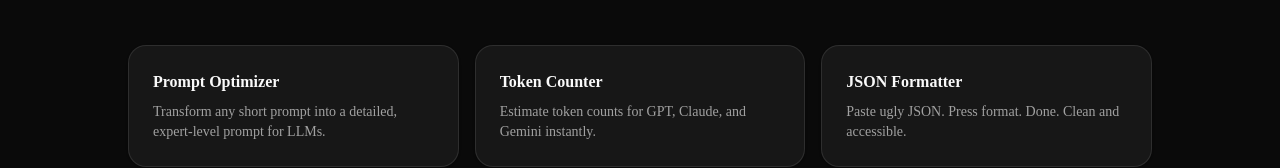
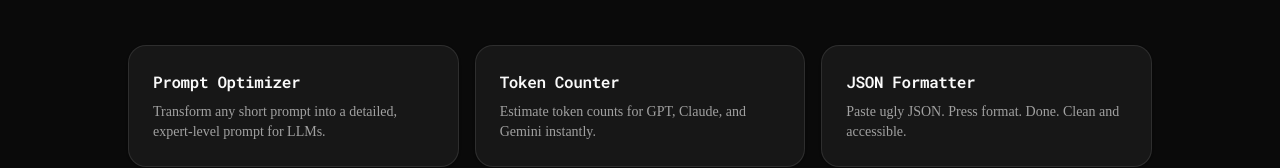
Before and after one commit to shreyamdash/devboost-ai, a Next.js app: page / in a window 1280 px wide. Shown: the part 554-722 px from the top of the page. Built offline with nearby package versions, Linux system fonts and the light colour scheme.

Commit message:
Update font styles on feature cards

```diff
--- a/app/page.tsx
+++ b/app/page.tsx
@@ -29,15 +29,15 @@ export default function Home() {
 
       <div className="grid gap-4 sm:grid-cols-2 lg:grid-cols-3 w-full max-w-5xl text-left">
         <Link href="/prompt-optimizer" className="group relative rounded-2xl border bg-card p-6 hover:border-foreground/20 transition-colors shadow-sm">
-          <h3 className="font-bold mb-2">Prompt Optimizer</h3>
+          <h3 className="font-mono font-semibold tracking-tight mb-2">Prompt Optimizer</h3>
           <p className="text-sm text-muted-foreground">Transform any short prompt into a detailed, expert-level prompt for LLMs.</p>
         </Link>
         <Link href="/token-counter" className="group relative rounded-2xl border bg-card p-6 hover:border-foreground/20 transition-colors shadow-sm">
-          <h3 className="font-bold mb-2">Token Counter</h3>
+          <h3 className="font-mono font-semibold tracking-tight mb-2">Token Counter</h3>
           <p className="text-sm text-muted-foreground">Estimate token counts for GPT, Claude, and Gemini instantly.</p>
         </Link>
         <Link href="/json-formatter" className="group relative rounded-2xl border bg-card p-6 hover:border-foreground/20 transition-colors shadow-sm">
-          <h3 className="font-bold mb-2">JSON Formatter</h3>
+          <h3 className="font-mono font-semibold tracking-tight mb-2">JSON Formatter</h3>
           <p className="text-sm text-muted-foreground">Paste ugly JSON. Press format. Done. Clean and accessible.</p>
         </Link>
       </div>
```
